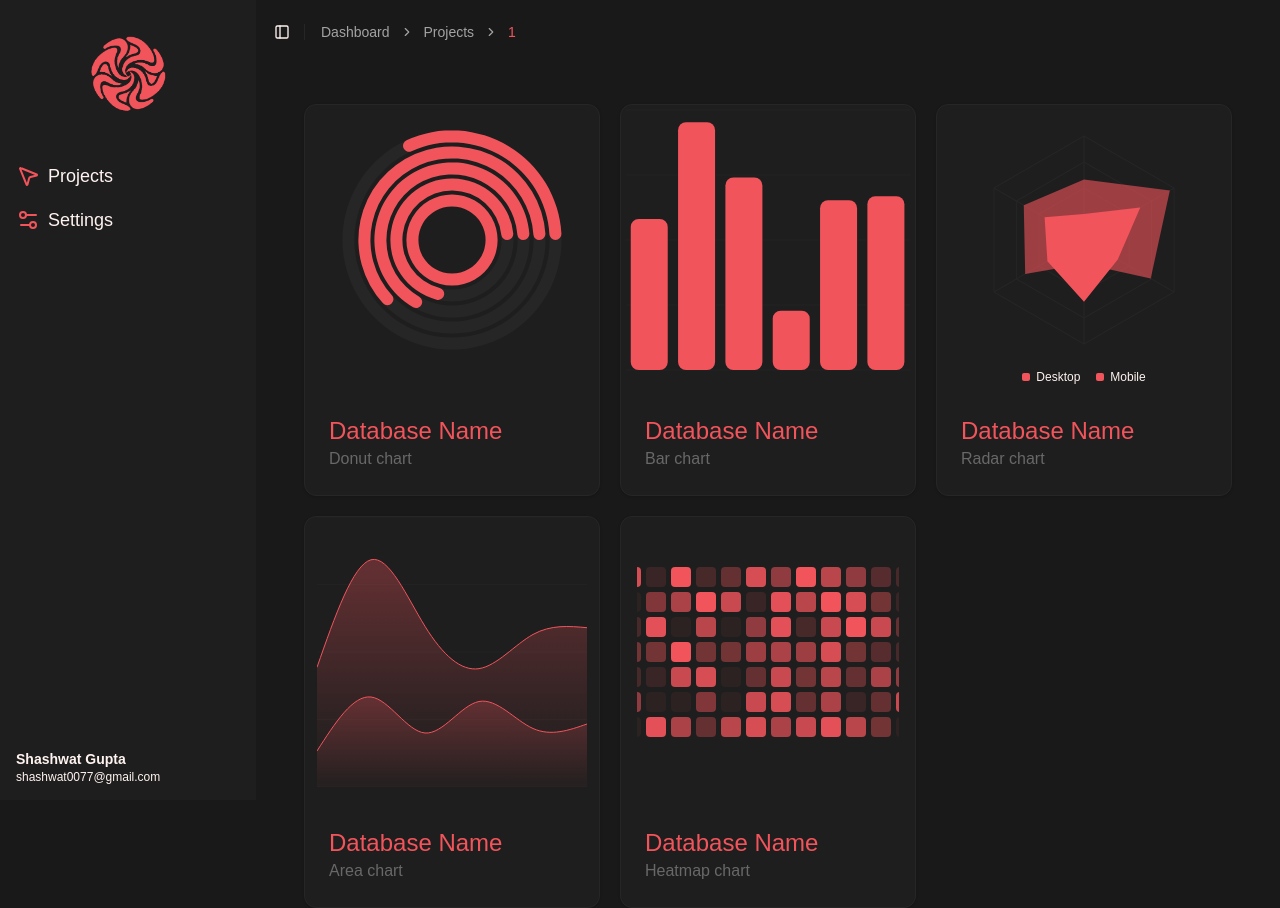
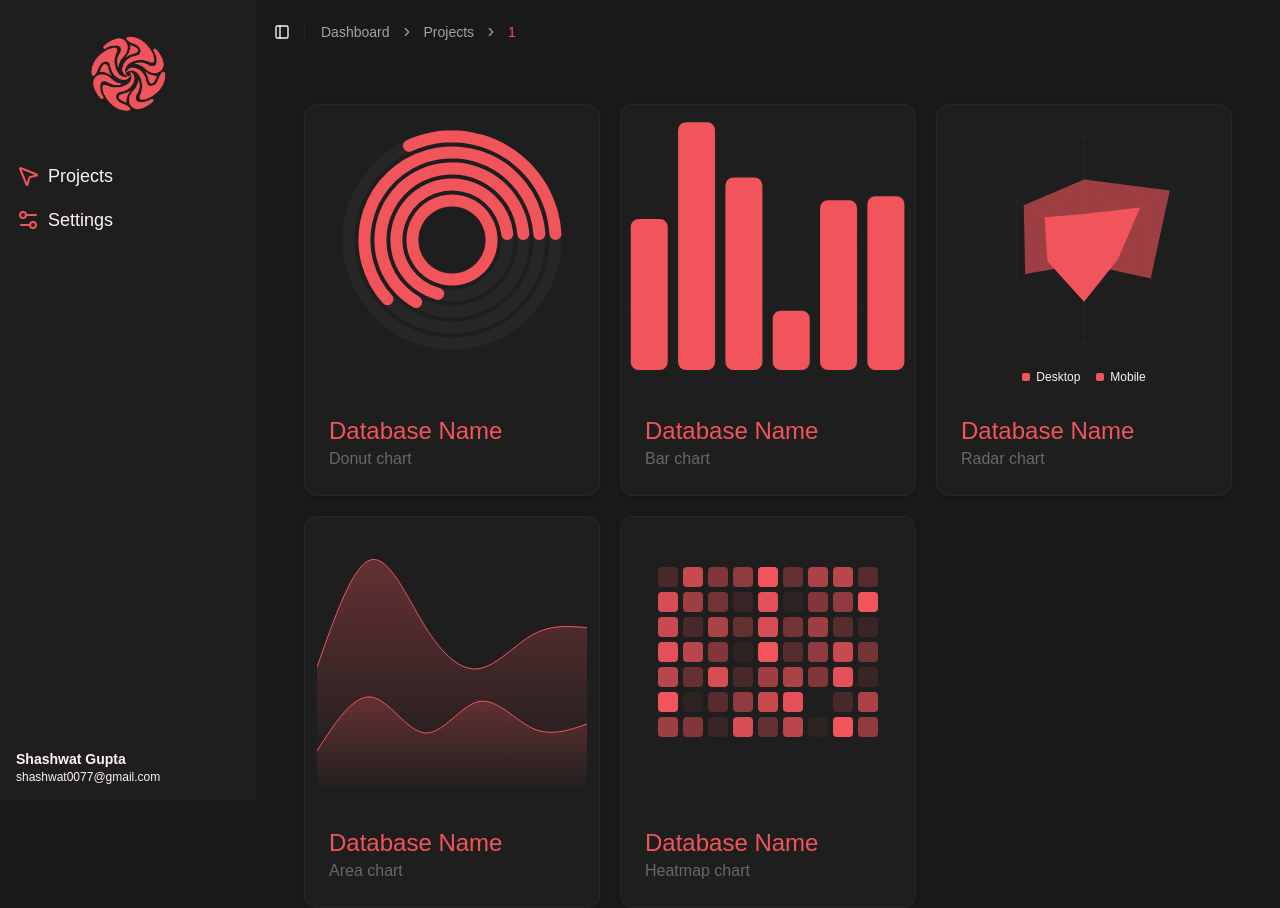
Before and after one commit to Shashwat-0077/graphlot, a Next.js app: page /dashboard/projects/1 in a window 1280 px wide. Built offline with nearby package versions, Linux system fonts and the light colour scheme; a web font is replaced by a local one.

Commit message:
feat: update dependencies and refactor chart components
- Refactor and rename Heatmap.tsx to src/components/ui/Heatmap.tsx
- Modify chart components in src/components/ui and src/features/Charts

```diff
--- a/package.json
+++ b/package.json
@@ -48,8 +48,9 @@
         "react-dom": "^18",
         "react-hook-form": "^7.54.0",
         "react-icons": "^5.4.0",
-        "react-use": "^17.5.1",
+        "react-use": "^17.6.0",
         "recharts": "^2.14.1",
+        "resize-observer-polyfill": "^1.5.1",
         "server-only": "^0.0.1",
         "sonner": "^1.5.0",
         "tailwind-merge": "^2.5.4",
--- a/src/app/dashboard/settings/page.tsx
+++ b/src/app/dashboard/settings/page.tsx
@@ -1,12 +1,12 @@
 import React from "react";
 
-import Heatmap from "@/features/Charts/components/Heatmap";
+import Heatmap from "@/components/ui/Heatmap";
 import { heatMapData } from "@/features/Charts/components/HeaderCharts/config/data";
 
 export default function Settings() {
     return (
         <div>
-            <Heatmap row={10} column={20} data={heatMapData} />
+            <Heatmap row={10} column={20} data={heatMapData.data} />
         </div>
     );
 }
--- a/src/components/ui/chart.tsx
+++ b/src/components/ui/chart.tsx
@@ -15,17 +15,17 @@ const THEMES = { light: "", dark: ".dark" } as const;
 
 export type ChartConfig = {
     [k in string]: {
-    label?: React.ReactNode
-    icon?: React.ComponentType
+        label?: React.ReactNode;
+        icon?: React.ComponentType;
     } & (
         | { color?: string; theme?: never }
         | { color?: never; theme: Record<keyof typeof THEMES, string> }
-  )
-}
+    );
+};
 
 type ChartContextProps = {
-  config: ChartConfig
-}
+    config: ChartConfig;
+};
 
 const ChartContext = React.createContext<ChartContextProps | null>(null);
 
@@ -42,10 +42,10 @@ function useChart() {
 const ChartContainer = React.forwardRef<
     HTMLDivElement,
     React.ComponentProps<"div"> & {
-    config: ChartConfig
+        config: ChartConfig;
         children: React.ComponentProps<
             typeof RechartsPrimitive.ResponsiveContainer
-    >["children"]
+        >["children"];
     }
 >(({ id, className, children, config, ...props }, ref) => {
     const uniqueId = React.useId();
@@ -111,11 +111,11 @@ const ChartTooltipContent = React.forwardRef<
     HTMLDivElement,
     React.ComponentProps<typeof RechartsPrimitive.Tooltip> &
         React.ComponentProps<"div"> & {
-      hideLabel?: boolean
-      hideIndicator?: boolean
-      indicator?: "line" | "dot" | "dashed"
-      nameKey?: string
-      labelKey?: string
+            hideLabel?: boolean;
+            hideIndicator?: boolean;
+            indicator?: "line" | "dot" | "dashed";
+            nameKey?: string;
+            labelKey?: string;
         }
 >(
     (
@@ -163,7 +163,9 @@ const ChartTooltipContent = React.forwardRef<
                 return null;
             }
 
-      return <div className={cn("font-medium", labelClassName)}>{value}</div>;
+            return (
+                <div className={cn("font-medium", labelClassName)}>{value}</div>
+            );
         }, [
             label,
             labelFormatter,
@@ -192,8 +194,13 @@ const ChartTooltipContent = React.forwardRef<
                 <div className="grid gap-1.5">
                     {payload.map((item, index) => {
                         const key = `${nameKey || item.name || item.dataKey || "value"}`;
-            const itemConfig = getPayloadConfigFromPayload(config, item, key);
-            const indicatorColor = color || item.payload.fill || item.color;
+                        const itemConfig = getPayloadConfigFromPayload(
+                            config,
+                            item,
+                            key
+                        );
+                        const indicatorColor =
+                            color || item.payload.fill || item.color;
 
                         return (
                             <div
@@ -203,8 +210,16 @@ const ChartTooltipContent = React.forwardRef<
                                     indicator === "dot" && "items-center"
                                 )}
                             >
-                {formatter && item?.value !== undefined && item.name ? (
-                  formatter(item.value, item.name, item, index, item.payload)
+                                {formatter &&
+                                item?.value !== undefined &&
+                                item.name ? (
+                                    formatter(
+                                        item.value,
+                                        item.name,
+                                        item,
+                                        index,
+                                        item.payload
+                                    )
                                 ) : (
                                     <>
                                         {itemConfig?.icon ? (
@@ -215,17 +230,27 @@ const ChartTooltipContent = React.forwardRef<
                                                     className={cn(
                                                         "shrink-0 rounded-[2px] border-[--color-border] bg-[--color-bg]",
                                                         {
-                              "h-2.5 w-2.5": indicator === "dot",
-                              "w-1": indicator === "line",
+                                                            "h-2.5 w-2.5":
+                                                                indicator ===
+                                                                "dot",
+                                                            "w-1":
+                                                                indicator ===
+                                                                "line",
                                                             "w-0 border-[1.5px] border-dashed bg-transparent":
-                                indicator === "dashed",
-                              "my-0.5": nestLabel && indicator === "dashed",
+                                                                indicator ===
+                                                                "dashed",
+                                                            "my-0.5":
+                                                                nestLabel &&
+                                                                indicator ===
+                                                                    "dashed",
                                                         }
                                                     )}
                                                     style={
                                                         {
-                              "--color-bg": indicatorColor,
-                              "--color-border": indicatorColor,
+                                                            "--color-bg":
+                                                                indicatorColor,
+                                                            "--color-border":
+                                                                indicatorColor,
                                                         } as React.CSSProperties
                                                     }
                                                 />
@@ -234,13 +259,18 @@ const ChartTooltipContent = React.forwardRef<
                                         <div
                                             className={cn(
                                                 "flex flex-1 justify-between leading-none",
-                        nestLabel ? "items-end" : "items-center"
+                                                nestLabel
+                                                    ? "items-end"
+                                                    : "items-center"
                                             )}
                                         >
                                             <div className="grid gap-1.5">
-                        {nestLabel ? tooltipLabel : null}
+                                                {nestLabel
+                                                    ? tooltipLabel
+                                                    : null}
                                                 <span className="text-muted-foreground">
-                          {itemConfig?.label || item.name}
+                                                    {itemConfig?.label ||
+                                                        item.name}
                                                 </span>
                                             </div>
                                             {item.value && (
@@ -267,12 +297,18 @@ const ChartLegendContent = React.forwardRef<
     HTMLDivElement,
     React.ComponentProps<"div"> &
         Pick<RechartsPrimitive.LegendProps, "payload" | "verticalAlign"> & {
-      hideIcon?: boolean
-      nameKey?: string
+            hideIcon?: boolean;
+            nameKey?: string;
         }
 >(
     (
-    { className, hideIcon = false, payload, verticalAlign = "bottom", nameKey },
+        {
+            className,
+            hideIcon = false,
+            payload,
+            verticalAlign = "bottom",
+            nameKey,
+        },
         ref
     ) => {
         const { config } = useChart();
@@ -292,7 +328,11 @@ const ChartLegendContent = React.forwardRef<
             >
                 {payload.map((item) => {
                     const key = `${nameKey || item.dataKey || "value"}`;
-          const itemConfig = getPayloadConfigFromPayload(config, item, key);
+                    const itemConfig = getPayloadConfigFromPayload(
+                        config,
+                        item,
+                        key
+                    );
 
                     return (
                         <div
--- a/src/features/Charts/components/ChartCard.tsx
+++ b/src/features/Charts/components/ChartCard.tsx
@@ -1,3 +1,5 @@
+import Link from "next/link";
+
 import { Card, CardContent, CardHeader } from "@/components/ui/card";
 
 import { AreaChartCardHeader } from "./HeaderCharts/AreaChart";
@@ -20,6 +22,7 @@ export function ChartCard({
     }[type];
 
     return (
+        <Link href={"/chart"}>
             <Card>
                 <CardHeader className="p-0">
                     <ChartType />
@@ -29,5 +32,6 @@ export function ChartCard({
                     <span className="text-[#686868]">{type} chart</span>
                 </CardContent>
             </Card>
+        </Link>
     );
 }
--- a/src/features/Charts/components/HeaderCharts/Heatmap.tsx
+++ b/src/features/Charts/components/HeaderCharts/Heatmap.tsx
@@ -1,68 +1,61 @@
 "use client";
+import { motion } from "motion/react";
+import { useMeasure } from "react-use";
 
-import {
-    Tooltip,
-    TooltipContent,
-    TooltipProvider,
-    TooltipTrigger,
-} from "@/components/ui/tooltip";
+import { heatMapData } from "./config/data";
 
 export const HeatmapChartCardHeader = () => {
-    const column = 16;
-    const row = 7;
     const GAP = 5;
     const CELL_WIDTH = 20;
-    const data = Array.from({ length: column * row }).map(
-        () => Math.floor(Math.random() * 15) + 1
-    );
+    const { data, max } = heatMapData;
 
-    const max = Math.max(...data);
+    const [ref, { width }] = useMeasure();
+
+    const boxesPerRow = width ? Math.floor(width / CELL_WIDTH) - 5 : 0;
+    const boxesPerColumn = 7;
 
     return (
-        <div className="mx-4 grid min-h-[270px] place-content-center overflow-hidden">
+        <div
+            className="mx-1 grid min-h-[270px] place-content-center overflow-hidden"
+            // BUG : This is giving Type error, solve this
+            ref={ref}
+        >
             <div
                 className="flex"
                 style={{
                     gap: `${GAP}px`,
                 }}
             >
-                <TooltipProvider>
-                    {Array.from({ length: column }).map((_, col_index) => (
-                        <div
+                {Array.from({ length: boxesPerRow }).map((_, col_index) => (
+                    <motion.div
                         key={col_index}
                         className="flex shrink-0 grow-0 flex-col"
                         style={{
                             gap: `${GAP}px`,
                         }}
+                        initial={{ scale: 0 }}
+                        animate={{ scale: 1 }}
+                        transition={{ delay: col_index * 0.07 }}
                     >
-                            {Array.from({ length: row }).map((_, row_index) => (
-                                <Tooltip key={row_index}>
-                                    <TooltipTrigger asChild>
+                        {Array.from({ length: boxesPerColumn }).map(
+                            (_, row_index) => (
                                 <div
+                                    key={row_index}
                                     className="shrink-0 grow-0 rounded-sm bg-primary"
                                     style={{
                                         width: `${CELL_WIDTH}px`,
                                         height: `${CELL_WIDTH}px`,
                                         opacity:
                                             data[
-                                                        row_index * column +
+                                                row_index * boxesPerRow +
                                                     col_index
                                             ] / max,
                                     }}
                                 ></div>
-                                    </TooltipTrigger>
-                                    <TooltipContent
-                                        sideOffset={5}
-                                        className="bg-slate-800"
-                                    >
-                                        Count :{" "}
-                                        {data[row_index * column + col_index]}
-                                    </TooltipContent>
-                                </Tooltip>
+                            )
+                        )}
+                    </motion.div>
                 ))}
-                        </div>
-                    ))}
-                </TooltipProvider>
             </div>
         </div>
     );
```
Also changed, not shown: src/features/Charts/components/HeaderCharts/config/data.ts (+19 -8 lines), src/components/ui/Heatmap.tsx (renamed from src/features/Charts/components/Heatmap.tsx), 1 other file (tests, documents, lock files or other folders). Lines whose indentation alone changed are shown as unchanged.
